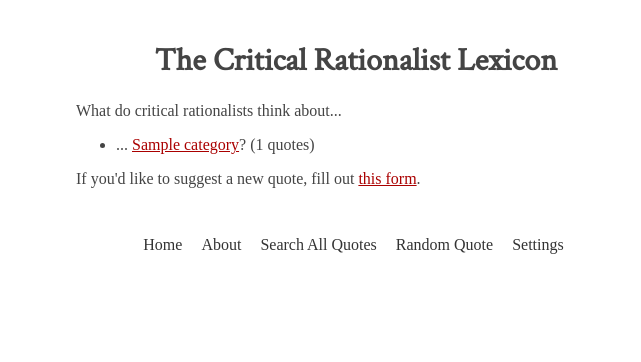
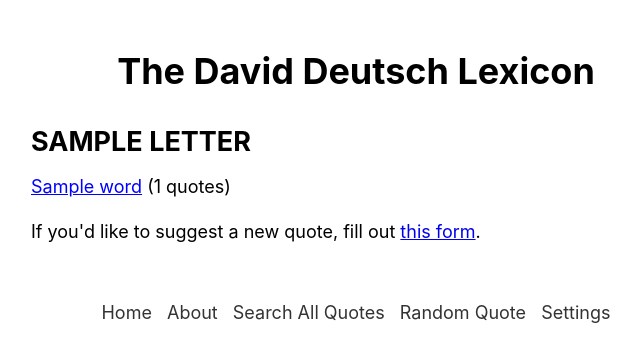
Before and after one commit to vkethana/critrat-flask, a Flask app: template templates/index.html in a window 1280 px wide. Shown: the top 362 px of the page, without its empty margins (284-925 px from the left). Run offline with Flask 3, Linux system fonts and the light colour scheme; the template is opened without the code that fills it: most values are stand-ins (such as "Sample title", 1, 10 or a date in 2020); parts of the project's set-up code (start-up, migrations or seed data) failed here and were passed over.

Commit message:
overhauled UI and CSS

```diff
--- a/app.py
+++ b/app.py
@@ -60,6 +60,7 @@ def get_data(worksheet_name):
     quote_counter[i] = len(quotes_by_category[i])
 
   sorted_categories = sorted(quotes_by_category.keys(), key = lambda x: len(quotes_by_category[x]), reverse=True)
+  print("Categories: ", sorted_categories)
 
   # remove the categories that don't have at least "N" quotes for arbitrary n
   sorted_categories = [i for i in sorted_categories if (quote_counter[i] >= amount_per_category) and (i != '') and (i != float('inf'))]
@@ -79,6 +80,19 @@ for selected_database in ["DD",  "David", "Vijay", "Other"]:
 
 app = Flask(__name__)
 
+def categorize_words(words):
+    categorized_words = {chr(ord('a') + i): [] for i in range(26)}  # Generate empty categories for each letter
+
+    for word in words:
+        first_letter = word[0].lower()
+        if first_letter.isalpha():
+            categorized_words[first_letter].append(word)
+        else:
+            second_letter = word[1].lower()
+            categorized_words[second_letter].append(word)
+
+    return categorized_words
+
 def get_appropriate_database():
   try:
     selected_option = request.cookies.get('selected_option')
@@ -96,7 +110,7 @@ def index():
     #print("sorted_categories: ", sorted_categories)
     quote_counter = stuff['quote_counter']
     # Pass the data to the template
-    return render_template('index.html', sorted_categories=sorted_categories, quote_counter=quote_counter)
+    return render_template('index.html', categorized_words=categorize_words(sorted_categories), quote_counter=quote_counter)
 
 @app.route('/keyword/<keyword>')
 def word_page(keyword):
@@ -107,9 +121,9 @@ def word_page(keyword):
     try:
       quotes_by_category = stuff['quotes_by_category']
       quotes = quotes_by_category[keyword.replace("_", " ")]
-
       return render_template('category_template.html', category=keyword.replace('_', ' ').title(), quotes=quotes)
-    except:
+    except Exception as e:
+      print("Error loading quote: ", e)
       return render_template('404.html')
 
 @app.route('/random')
--- a/static/style.css
+++ b/static/style.css
@@ -1,30 +1,41 @@
-@import url("https://fonts.googleapis.com/css?family=Crimson+Text");
-
-h1, h2, h3, h4, h5, h6, p.admonition-title, div.sphinxsidebar input {
-  font-family: "Crimson Text", "Garamond", "Georgia", serif;
-  text-align: center;
+body {
+  max-width: 650px;
+  margin: 0 auto;
+  padding: 20px;
+  font:18px/1.5 -apple-system, BlinkMacSystemFont, "Segoe UI", Roboto, "Helvetica Neue", Arial, "Noto Sans", sans-serif, "Apple Color Emoji", "Segoe UI Emoji", "Segoe UI Symbol", "Noto Color Emoji"
 }
 
-a, a.reference, a.footnote-reference {
-  color: #a00;
-  text-decoration-color: #a00;
+h1 {
+    text-align: center;
 }
 
-a:hover {
-  color: #d00;
-  text-decoration-color: #d00;
+h2 {
+    margin-top: 20px;
+    margin-bottom: 10px;
 }
 
-p.version-warning {
-  background-color: #d40;
+.mainMenuList {
+    list-style-type: none;
+    margin: 0;
+    padding: 0;
+    columns: 2;
+    -webkit-columns: 2;
+    -moz-columns: 2;
+    column-gap: 20px; /* Adjust the column gap as needed */
+    -moz-column-gap: 20px; /* For Firefox */
+    -webkit-column-gap: 20px; /* For Chrome, Safari, and Opera */
 }
 
-body {
-  max-width: 35em;
-  margin: 40px auto;
-  padding: 0 10px;
-  color: #444
+li {
+    margin-bottom: 5px;
 }
+
+li a {
+    color: blue;
+    text-decoration: underline;
+    cursor: pointer;
+}
+
 
 /* Reset default list styles */
 .navbar nav ul {
@@ -37,7 +48,6 @@ body {
 /* Style navbar links */
 .navbar nav ul li {
     display: inline;
-    margin-right: 5px; /* Adjust spacing between links */
 }
 
 /* Style navbar links */
@@ -55,9 +65,6 @@ body {
 .navbar {
     margin-top: 3em;
 }
-.submitButton {
-  font-family: "Georgia", "Garamond", serif;
-}
 
 .center {
     text-align: center;
--- a/templates/index.html
+++ b/templates/index.html
@@ -1,14 +1,20 @@
 {% extends "base.html" %}
 {% block title %}The Critical Rationalist Lexicon{% endblock %}
 {% block content %}
-  <h1>The Critical Rationalist Lexicon</h1>
-    What do critical rationalists think about...
-    <ul>
-        {% for category in sorted_categories %}
-            {% if category != "inf" %}
-              <li>... <a href="/keyword/{{ category|replace(' ', '_') }}">{{ category }}</a>? ({{quote_counter[category]}} quotes)</li>
-            {% endif %}
-        {% endfor %}
-    </ul>
+  <h1>The David Deutsch Lexicon</h1>
+    <p>
+    {% for letter, categories in categorized_words.items() %}
+        <h2>{{ letter.upper() }}</h2>
+        <ul class="mainMenuList">
+            {% for category in categories %}
+              {% if category != "inf" %}
+                <li><a href="/keyword/{{ category|replace(' ', '_') }}">{{ category }}</a> ({{quote_counter[category]}} quotes)</li>
+              {% endif %}
+            {% endfor %}
+        </ul>
+    {% endfor %}
+    </p>
+    <p>
     If you'd like to suggest a new quote, fill out <a href="/suggest">this form</a>.
+    </p>
 {% endblock %}
```
Also changed, not shown: homepage_test/templates/categorized_words.html (added, +52 -0 lines), templates/refresh.html (+7 -4 lines).
